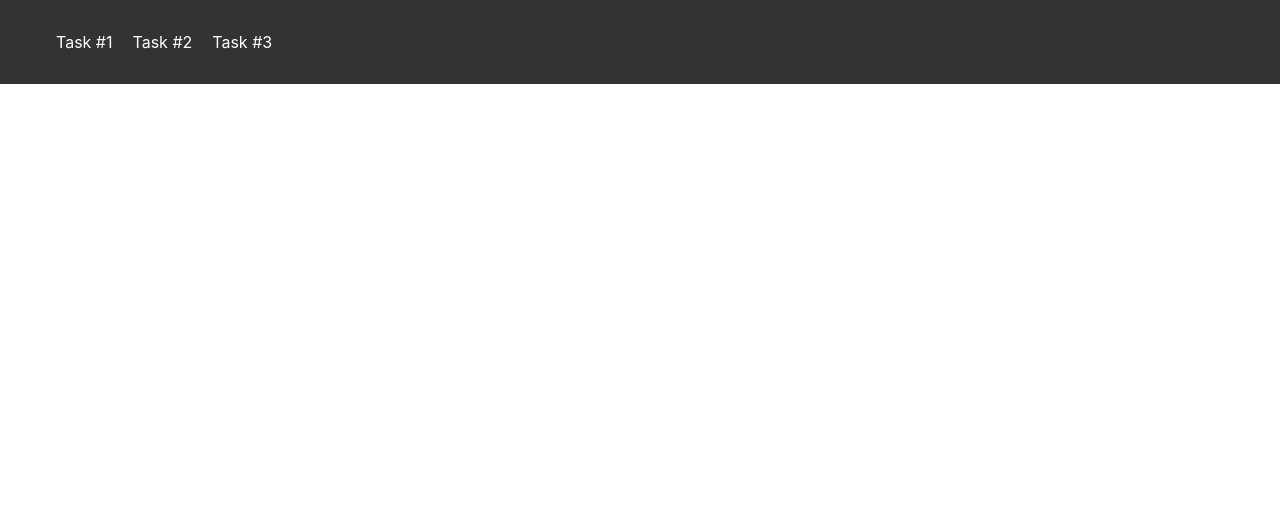
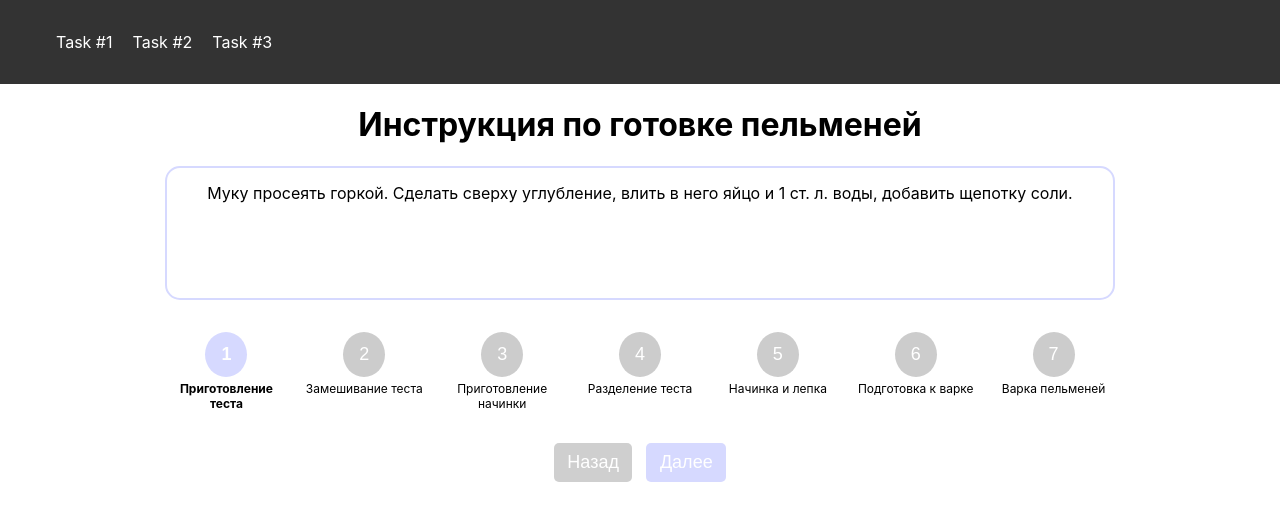
Before and after one commit to nnoskov/Mod_2_Frontend, a React (Vite) app: page /task_2 in a window 1280 px wide. Shown: the top 520 px of the page. Built offline with nearby package versions, Linux system fonts and the light colour scheme.

Commit message:
Task_2 has been added.

```diff
--- a/src/App.jsx
+++ b/src/App.jsx
@@ -1,5 +1,6 @@
 import { Task_1 } from './Components/Task_1/Task_1';
 import { Task_3 } from './Components/Task_3/Task_3';
+import { Task_2 } from './Components/Task_2/Task_2';
 import { NavBar } from './Components/NavBar/NavBar';
 import { BrowserRouter as Router, Route, Routes } from 'react-router';
 
@@ -10,10 +11,10 @@ export const App = () => {
 				<div>
 					<NavBar />
 					<Routes>
-						<Route path="task_1" element={<Task_1 />} />
-						<Route path="task_2" element={<></>} />
-						<Route path="task_3" element={<Task_3 />} />
-						<Route path="*" element={<p>Path not resolved</p>} />
+						<Route path="/task_1" element={<Task_1 />} />
+						<Route path="/task_2" element={<Task_2 />} />
+						<Route path="/task_3" element={<Task_3 />} />
+						<Route path="*" element={<p>Select the task</p>} />
 					</Routes>
 				</div>
 			</Router>
--- a/src/Components/Task_2/Task_2.jsx
+++ b/src/Components/Task_2/Task_2.jsx
@@ -0,0 +1,70 @@
+import styles from './Task_2.module.css';
+import { useState } from 'react';
+import data from './data.json';
+
+export const Task_2 = () => {
+	const [steps, setSteps] = useState(data);
+	const [activeIndex, setActiveIndex] = useState(0);
+	// Можно задать 2 состояния — steps и activeIndex
+	const onClickReturn = () => {
+		setActiveIndex(activeIndex - 1);
+	};
+
+	const onClickForward = () => {
+		setActiveIndex(activeIndex + 1);
+	};
+
+	const onClickRestart = () => {
+		setActiveIndex(0);
+	};
+
+	const isFirstStep = activeIndex === 0;
+	const isLastStep = activeIndex === steps.length - 1;
+
+	return (
+		<div className={styles.container}>
+			<div className={styles.card}>
+				<h1>Инструкция по готовке пельменей</h1>
+				<div className={styles.steps}>
+					<div className={styles['steps-content']}>{steps[activeIndex].content}</div>
+					<ul className={styles['steps-list']}>
+						{steps.map(({ id, title }) => (
+							<li
+								key={id}
+								className={
+									styles['steps-item'] +
+									' ' +
+									(parseInt(id - 1) < activeIndex ? styles.done + ' ' : ' ') +
+									(parseInt(id - 1) === activeIndex ? styles.active : ' ')
+								}
+							>
+								<button
+									className={styles['steps-item-button']}
+									onClick={() => setActiveIndex(parseInt(id) - 1)}
+								>
+									{parseInt(id)}
+								</button>
+								{title}
+							</li>
+						))}
+					</ul>
+					<div className={styles['buttons-container']}>
+						<button
+							className={styles.button}
+							onClick={() => onClickReturn()}
+							disabled={isFirstStep}
+						>
+							Назад
+						</button>
+						<button
+							className={styles.button}
+							onClick={isLastStep ? onClickRestart : onClickForward}
+						>
+							{isLastStep ? 'Начать сначала' : 'Далее'}
+						</button>
+					</div>
+				</div>
+			</div>
+		</div>
+	);
+};
--- a/src/Components/Task_2/Task_2.module.css
+++ b/src/Components/Task_2/Task_2.module.css
@@ -0,0 +1,72 @@
+.container {
+	text-align: center;
+	max-width: 950px;
+	margin: 0 auto;
+}
+
+.buttons-container {
+	display: flex;
+	justify-content: center;
+	gap: 10px;
+}
+
+.button {
+	padding: 0.5em 0.75em;
+	background-color: hsl(var(--accent-color-hue), var(--accent-color-saturation), 92%);
+	font-size: 18px;
+	border: none;
+	transition: background-color 0.15s ease;
+}
+
+.button:hover {
+	background-color: hsl(var(--accent-color-hue), var(--accent-color-saturation), 87%);
+}
+
+.button:disabled {
+	background-color: var(--disabled-color);
+}
+
+.steps-content {
+	margin-bottom: 30px;
+	min-height: 100px;
+	border: 2px solid hsl(var(--accent-color-hue), var(--accent-color-saturation), 92%);
+	border-radius: 15px;
+	padding: 15px 20px;
+}
+
+.steps-list {
+	list-style: none;
+	margin: 0;
+	margin-bottom: 30px;
+	padding: 0;
+	display: flex;
+	justify-content: space-between;
+	gap: 15px;
+}
+
+.steps-item {
+	display: flex;
+	flex-direction: column;
+	align-items: center;
+	flex: 1 1 0px;
+	font-size: 0.75rem;
+}
+
+.steps-item-button {
+	cursor: pointer;
+	border-radius: 50%;
+	padding: 0.75rem 1rem;
+	background: #cccccc;
+	border: none;
+	margin-bottom: 0.25rem;
+}
+
+.steps-item.active .steps-item-button,
+.steps-item.done .steps-item-button {
+	background: hsl(var(--accent-color-hue), var(--accent-color-saturation), 92%);
+}
+
+.steps-item.active,
+.steps-item.active .steps-item-button {
+	font-weight: bold;
+}
--- /dev/null
+++ b/src/Components/Task_2/data.json
@@ -0,0 +1,37 @@
+[
+	{
+		"id": "001",
+		"title": "Приготовление теста",
+		"content": "Муку просеять горкой. Сделать сверху углубление, влить в него яйцо и 1 ст. л. воды, добавить щепотку соли."
+	},
+	{
+		"id": "002",
+		"title": "Замешивание теста",
+		"content": "Собирая муку с краев к середине, чтобы вода и яйцо не выливались из углубления, замешивать тесто, добавляя небольшими порциями оставшуюся воду. Месить тесто для пельменей до тех пор, пока оно не станет эластичным и однородным, примерно 10 мин. Накрыть влажным полотенцем и оставить на 30 мин. Вода для пельменного теста должна быть ледяная. Для этого ее заранее ставят в холодильник или морозильник."
+	},
+	{
+		"id": "003",
+		"title": "Приготовление начинки",
+		"content": "Пока расстаивается тесто, приготовить начинку для пельменей. Лук и чеснок очистить и очень мелко порубить. Смешать говяжий и свиной фарш, добавить лук с чесноком, посолить, поперчить. Тщательно перемешать до однородности."
+	},
+	{
+		"id": "004",
+		"title": "Разделение теста",
+		"content": "Готовое тесто для пельменей разделить на 4 части. 3 части накрыть влажным полотенцем и отложить. Оставшееся тесто скатать в жгут толщиной 2 см. Нарезать его на кусочки шириной 1,5 см. На присыпанной мукой поверхности раскатать каждый кусочек теста в тонкую лепешку."
+	},
+	{
+		"id": "005",
+		"title": "Начинка и лепка",
+		"content": "Выложить в центр каждой лепешки по 1,5 ч. л. начинки, сложить кружок с начинкой пополам так, чтобы получился полумесяц. Соединить концы полумесяца и скрепить их. Плотно прижать пальцами, чтобы пельмени не разваливались при варке."
+	},
+	{
+		"id": "006",
+		"title": "Подготовка к варке",
+		"content": "Выложить пельмени на поднос или плоское блюдо, присыпать мукой. Так же приготовить пельмени из оставшегося теста."
+	},
+	{
+		"id": "007",
+		"title": "Варка пельменей",
+		"content": "Поставьте кастрюлю с водой на огонь и доведите до кипения. Посолите воду. Поместите пельмени в кипящую воду и варите около 5-7 минут, пока они не всплывут на поверхность. После этого варите еще 3-5 минут. Готовые пельмени должны быть нежными, но не жесткими. Осторожно выньте их из воды, дайте стечь и подавайте горячими с сметаной или соусом."
+	}
+]
```
